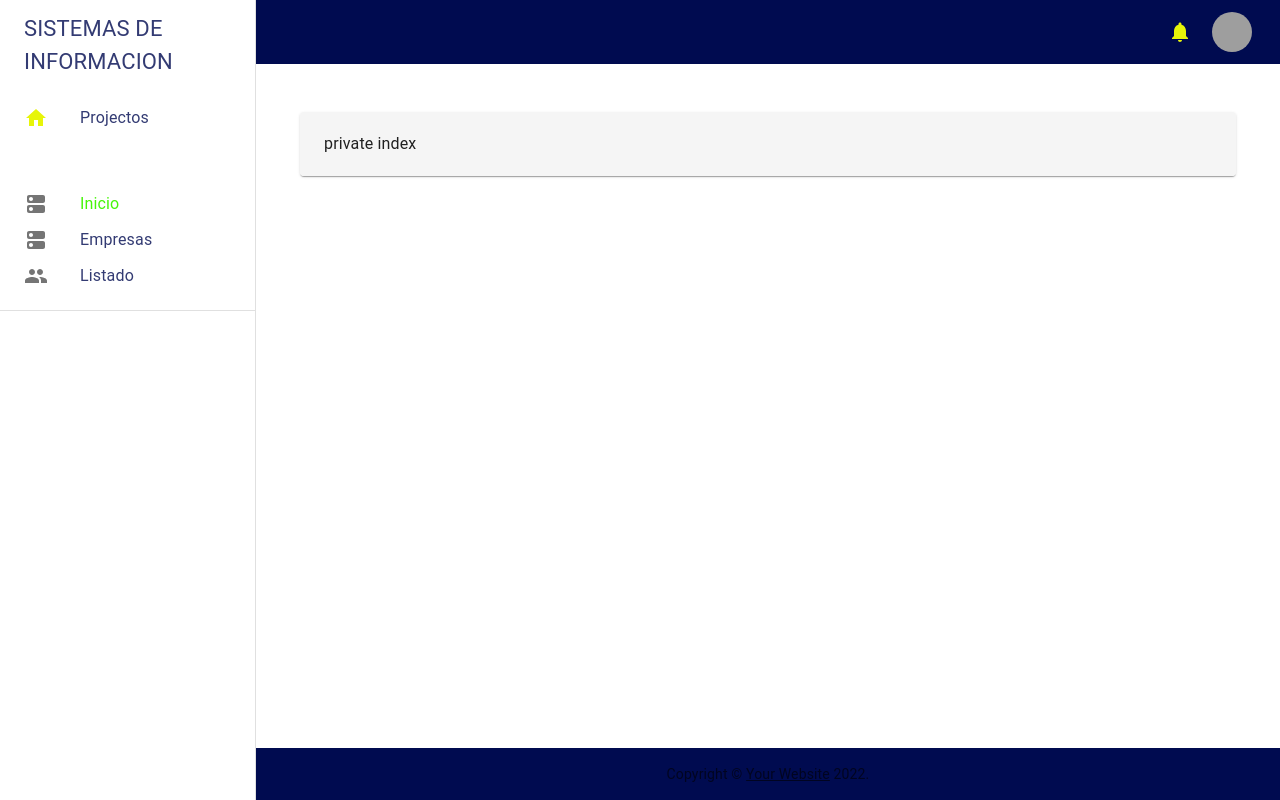
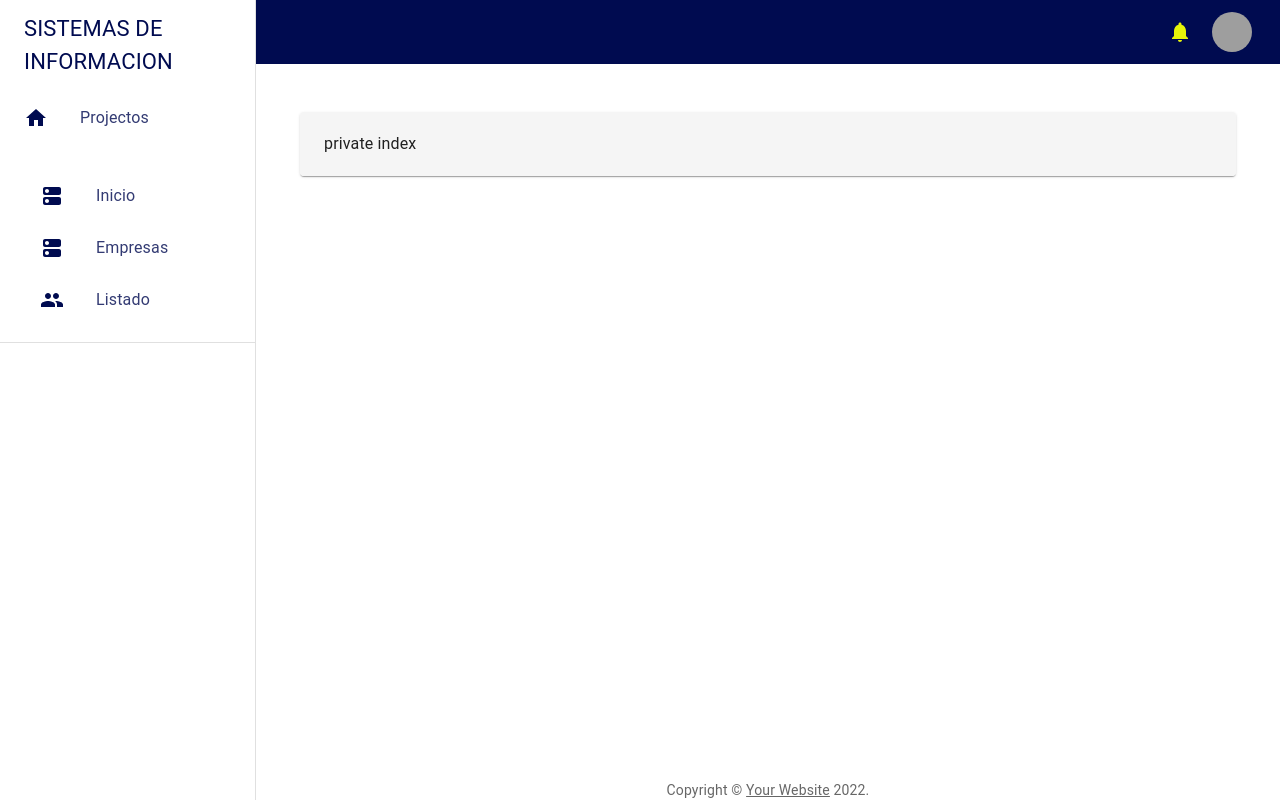
Before and after one commit to fabiansp1019/front-empresas, a Next.js app: page /private in a window 1280 px wide. Built offline with nearby package versions, Linux system fonts and the light colour scheme; grey boxes are pictures that could not be loaded.

Commit message:
usando theme configurando el diseño

```diff
--- a/components/Layout/Navigator.jsx
+++ b/components/Layout/Navigator.jsx
@@ -26,7 +26,7 @@ const item = {
   px: 3,
   color: 'primary.light',
   '&:hover, &:focus': {
-    bgcolor: 'secondary',
+    color: 'primary.main',
   },
 };
 
@@ -46,46 +46,51 @@ export default function Navigator(props) {
         <ListItem sx={{ ...item, ...itemCategory, fontSize: 22,  }} >
           SISTEMAS DE INFORMACION
         </ListItem>
-        <ListItem color='secondary' sx={{ ...item, ...itemCategory }}>
-          <ListItemIcon>
-            <HomeIcon color='secondary' />
+        <ListItem  sx={{ ...item, ...itemCategory }}>
+          <ListItemIcon sx={{ color: 'primary.main' }}>
+            <HomeIcon />
           </ListItemIcon>
           <ListItemText>Projectos</ListItemText>
         </ListItem>
 
-          <Box sx={{ bgcolor: 'secondary' }}>
-            <ListItem sx={{ py: 2, px: 3 }}>
+          <Box >
+            <ListItem >
               <ListItemText ></ListItemText>
             </ListItem>
 
             <ListItem disablePadding key={'Build'}>
-                {/* {url ? url : null} */}
+              <ListItemButton>
                 <Link href={'/'}>
-                <ListItem color='secondary' selected={false} sx={item} >
-                  <ListItemIcon><DnsRoundedIcon  /></ListItemIcon>
-                  <ListItemText sx={{ color: 'primary.ligth' }}>Inicio</ListItemText>
+                <ListItem  selected={false} sx={item} >
+                  <ListItemIcon sx={{ color: 'primary.main' }}><DnsRoundedIcon  /></ListItemIcon>
+                  <ListItemText >Inicio</ListItemText>
                 </ListItem>
                 </Link>
+                </ListItemButton>
               </ListItem>
 
               <ListItem disablePadding key={'Build'}>
-                {/* {url ? url : null} */}
+
                 <Link href={'/private/empresas'}>
-                <ListItem color='secondary' selected={false} sx={item} >
-                  <ListItemIcon><DnsRoundedIcon bgcolor='primary.main' /></ListItemIcon>
+                <ListItem  selected={false} sx={item} >
+                <ListItemButton>
+                  <ListItemIcon sx={{ color: 'primary.main' }}><DnsRoundedIcon bgcolor='primary.main' /></ListItemIcon>
                   <ListItemText>Empresas</ListItemText>
+                  </ListItemButton>
                 </ListItem>
                 </Link>
+
               </ListItem>
 
               <ListItem disablePadding key={'Build'}>
-                {/* {url ? url : null} */}
+                <ListItemButton>
                 <Link href={'/private/listado'}>
                 <ListItem selected={false} sx={item} >
-                  <ListItemIcon><PeopleIcon color='primary.ligth' /></ListItemIcon>
+                  <ListItemIcon sx={{ color: 'primary.main' }}><PeopleIcon /></ListItemIcon>
                   <ListItemText>Listado</ListItemText>
                 </ListItem>
                 </Link>
+                </ListItemButton>
               </ListItem>
 
 
--- a/components/Layout/Paperbase.jsx
+++ b/components/Layout/Paperbase.jsx
@@ -168,7 +168,7 @@ const drawerWidth = 256;
 
 export default function Paperbase({children, nav}) {
   const [mobileOpen, setMobileOpen] = React.useState(false);
-  // const isSmUp = useMediaQuery(theme.breakpoints.up('sm'));
+  const isSmUp = useMediaQuery(theme.breakpoints.up('sm'));
 
   const handleDrawerToggle = () => {
     setMobileOpen(!mobileOpen);
@@ -182,14 +182,14 @@ export default function Paperbase({children, nav}) {
           component="nav"
           sx={{ width: { sm: drawerWidth }, flexShrink: { sm: 0 } }}
         >
-          {/* {isSmUp ? null : ( */}
+          {isSmUp ? null : (
             <Navigator
               PaperProps={{ style: { width: drawerWidth } }}
               variant="temporary"
               open={mobileOpen}
               onClose={handleDrawerToggle}
             />
-          {/* )} */}
+          )}
 
           <Navigator
             PaperProps={{ style: { width: drawerWidth } }}
@@ -204,7 +204,7 @@ export default function Paperbase({children, nav}) {
               {children}
             </Content>
           </Box>
-          <Box component="footer" sx={{ p: 2, bgcolor: 'primary.main' }}>
+          <Box component="footer" >
             <Copyright />
           </Box>
         </Box>
```
